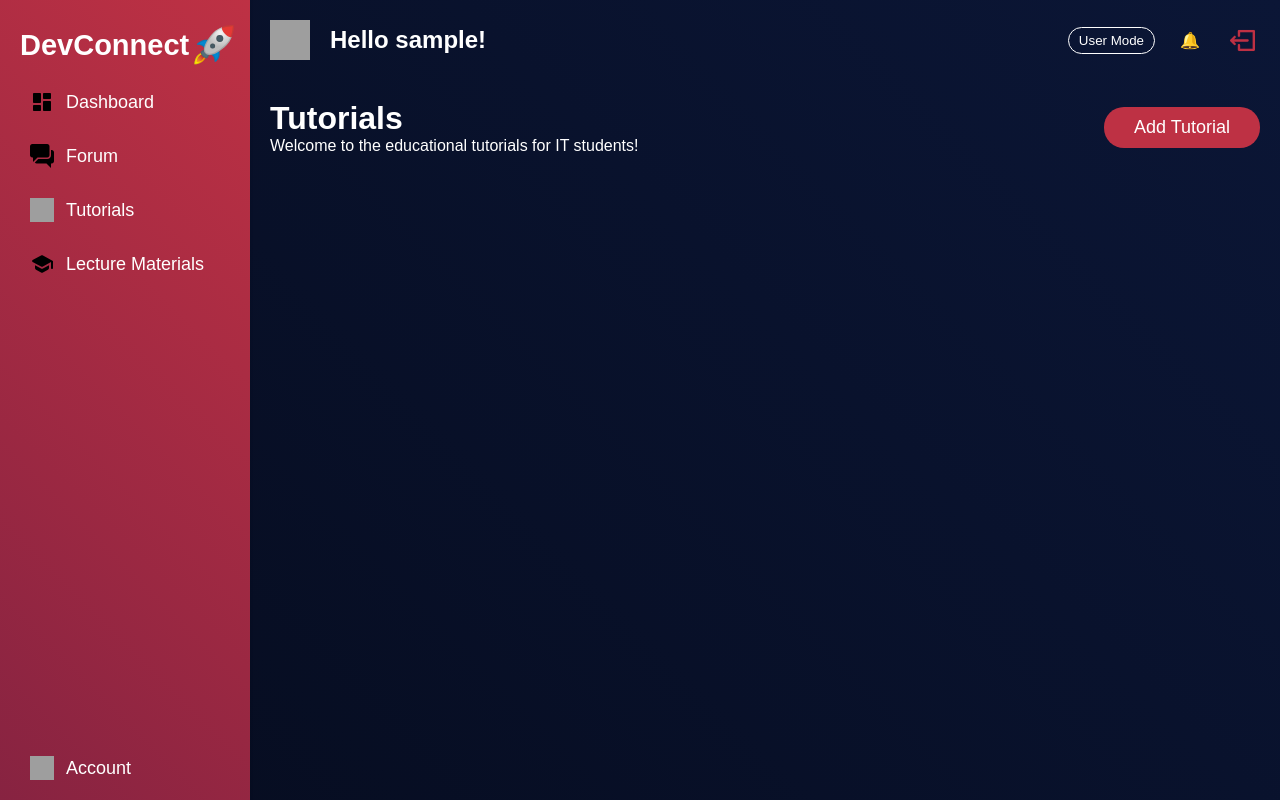
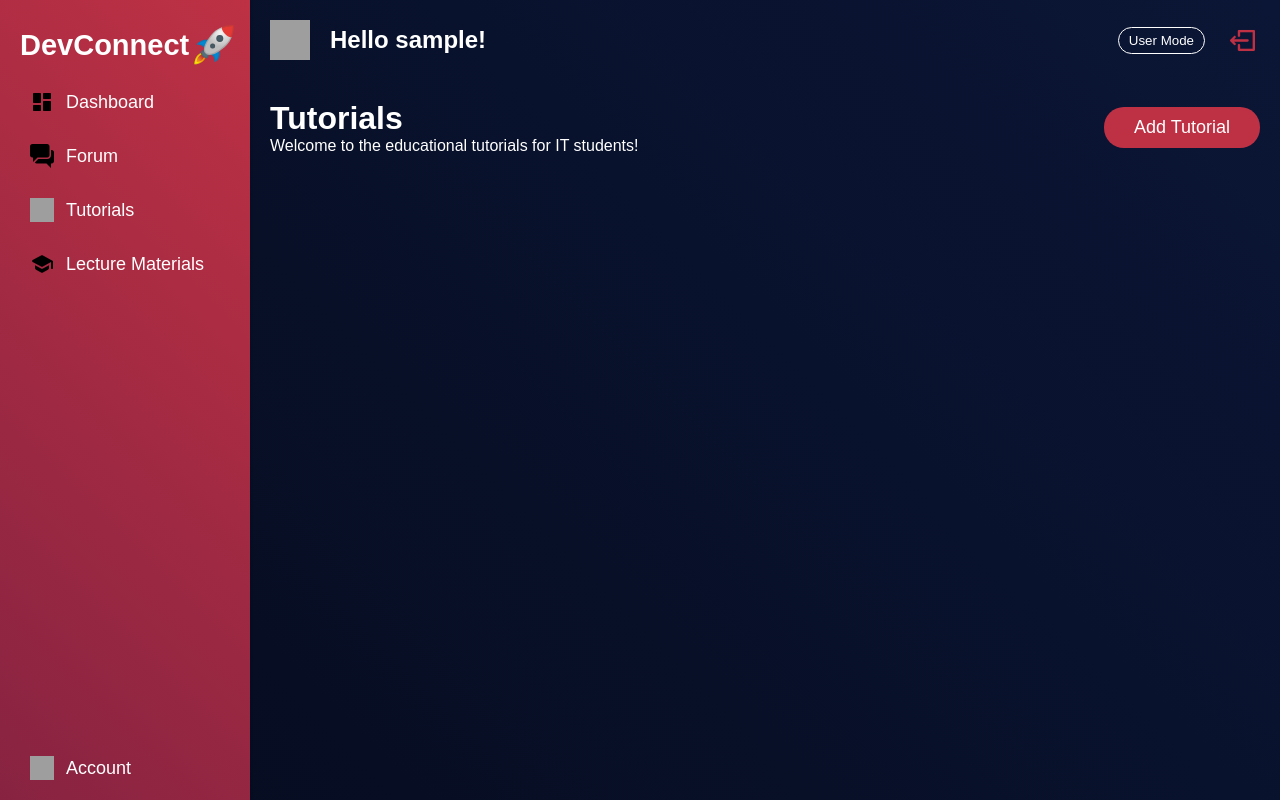
Before and after one commit to duesacrifice69/DevConnect, a PHP site: page /tutorials.php in a window 1280 px wide. Run offline with PHP 8.4, Linux system fonts and the light colour scheme; the visitor is signed in with stand-in values (Sample User, id 1); data that the repository does not hold is empty; grey boxes are pictures that could not be loaded.

Commit message:
refactor: remove notification button from header

```diff
--- a/includes/header.php
+++ b/includes/header.php
@@ -31,9 +31,6 @@ $adminModeEnabled = $isAdmin ? $_SESSION["admin_mode"] : false;
                 }
             </script>
         <?php endif; ?>
-        <div class="notification-btn hover-accent">
-            <span>🔔</span>
-        </div>
         <a href="sign-out.php" class="logout-btn hover-accent"><img src="assets/images/logout.svg" alt="logout"></a>
     </div>
 </header>
--- a/public_html/assets/css/style.css
+++ b/public_html/assets/css/style.css
@@ -139,12 +139,6 @@ header .admin-toggle-btn {
     color: white;
     padding: 5px 10px;
     border-radius: 20px;
-}
-
-header .notification-btn {
-    padding: 5px;
-    border-radius: 50%;
-    vertical-align: middle;
 }
 
 header .logout-btn {
```
